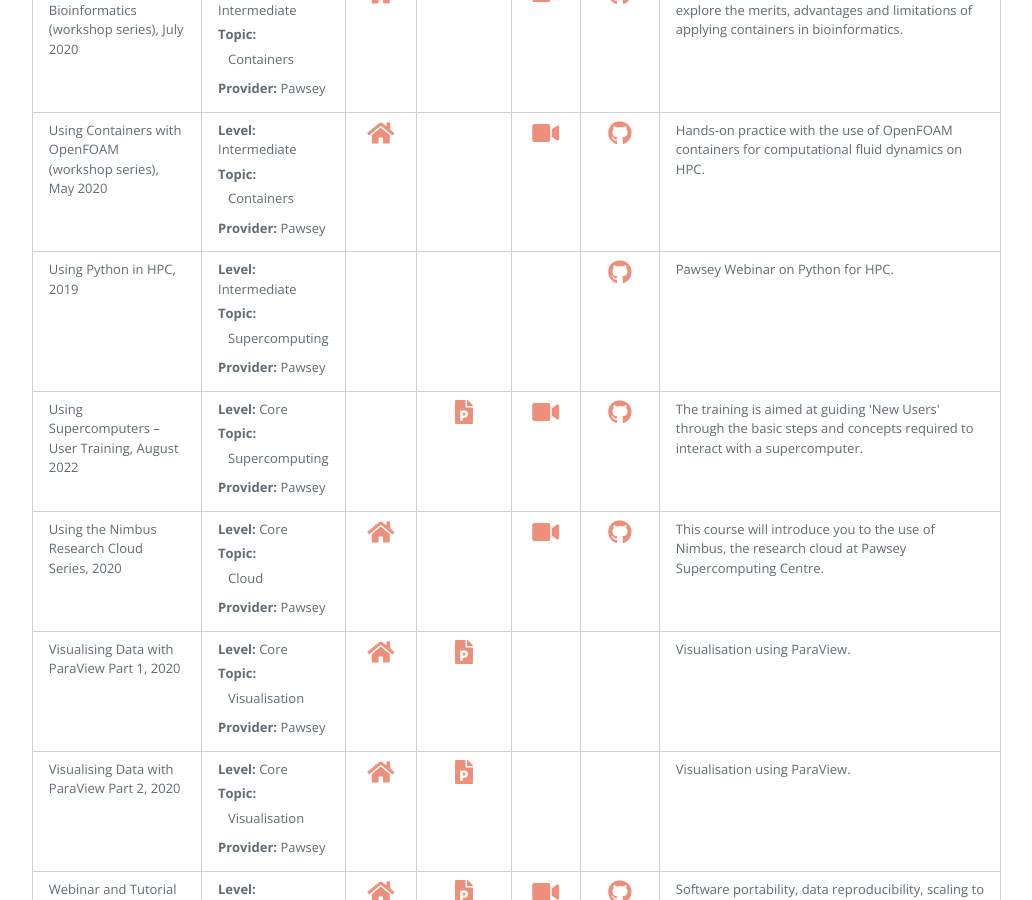
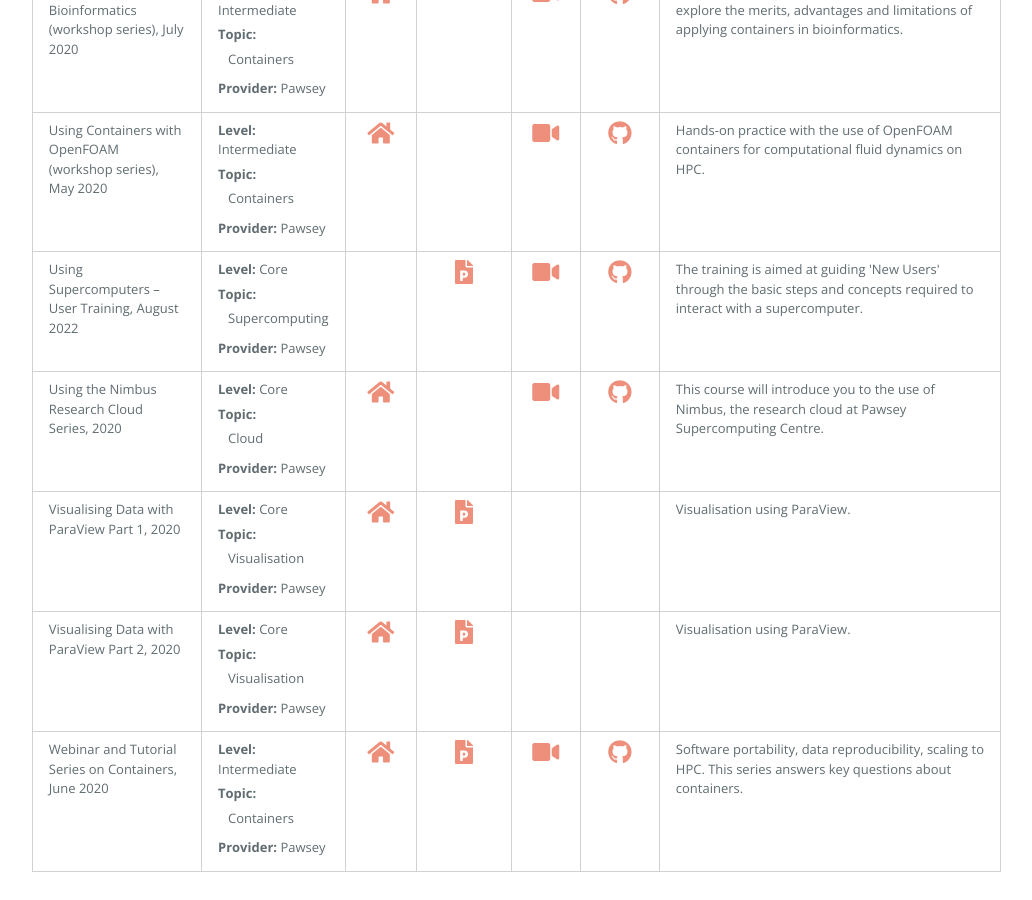
Before and after one commit to PawseySC/PawseySC.github.io, a Jekyll site: the page built from training.md, in a window 1280 px wide and 900 px high, scrolled down 3077 px. Shown: the whole window, without its empty margins (173-1205 px from the left). Built offline with Jekyll 4.4.1, drawn with Linux system fonts in a browser that asks for light colours; our own code applies the rules of GitHub Pages for plain Markdown files; the repository's description, which GitHub fills in, is left out.

Commit message:
Removed Using python in HPC, 2019

```diff
--- a/_data/links.yml
+++ b/_data/links.yml
@@ -153,13 +153,6 @@
   vid: https://www.youtube.com/playlist?list=PLmu61dgAX-aaIQibfUlxpy0Qz453jaLzl
   git: https://github.com/PawseySC/containers-astro-python-workshop
 # Misc Webinars
-- title: Using Python in HPC, 2019
-  description: Pawsey Webinar on Python for HPC.
-  pageName: training.md
-  level: Intermediate
-  topic: Supercomputing
-  provider: Pawsey
-  git: https://github.com/PawseySC/Using-Python-in-HPC
 - title: Data Intensive Workflows, May 2019
   description: Workshop on data-intensive workflows at Data Science Week 2019, featuring Slurm, Dask and Nextflow.
   pageName: training.md
```
